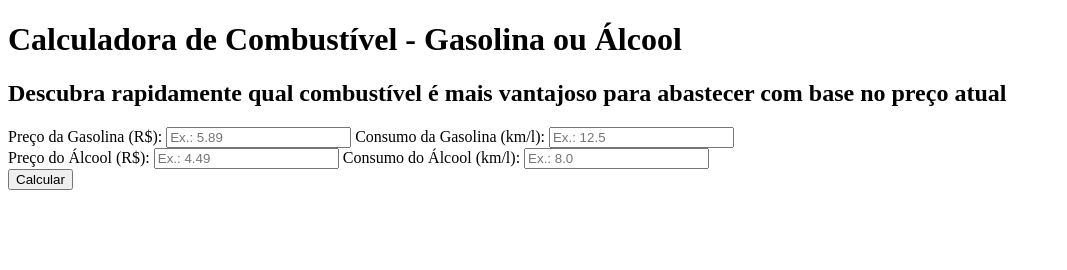
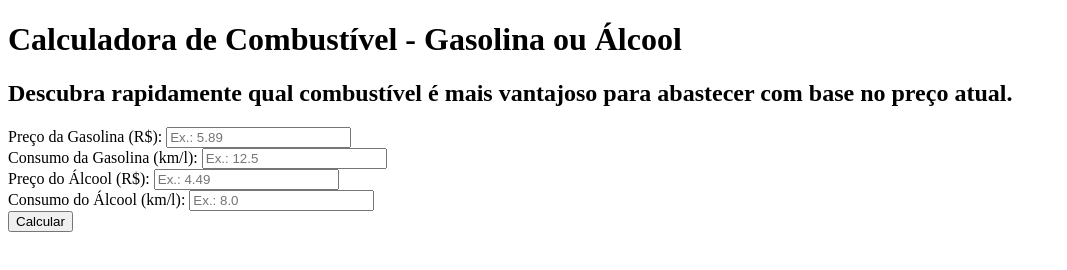
Before and after one commit to Alan-Pinheiro/custo-beneficio, a plain HTML site: page index.html in a window 1280 px wide. Shown: the whole page, without its empty margins (0-1067 px from the left). Drawn offline with Linux system fonts and the light colour scheme.

Commit message:
Ajuste de classes

```diff
--- a/index.html
+++ b/index.html
@@ -8,11 +8,12 @@
     <title>Calculadora de Combustível</title>
   </head>
   <body>
-    <h1>Calculadora de Combustível - Gasolina ou Álcool</h1>
-    <h2>
-      Descubra rapidamente qual combustível é mais vantajoso para abastecer com
-      base no preço atual
-    </h2>
+    <div class="container">
+      <h1>Calculadora de Combustível - Gasolina ou Álcool</h1>
+      <h2>
+        Descubra rapidamente qual combustível é mais vantajoso para abastecer com base no preço atual.
+      </h2>
+    </div>
 
     <form id="fuelForm">
       <!-- Informações da Gasolina -->
@@ -26,6 +27,8 @@
           placeholder="Ex.: 5.89"
           required
         />
+
+        <br>
 
         <label for="consumoGasolina">Consumo da Gasolina (km/l):</label>
         <input
@@ -50,6 +53,8 @@
           required
         />
 
+        <br>
+
         <label for="consumoAlcool">Consumo do Álcool (km/l):</label>
         <input
           type="number"
```
